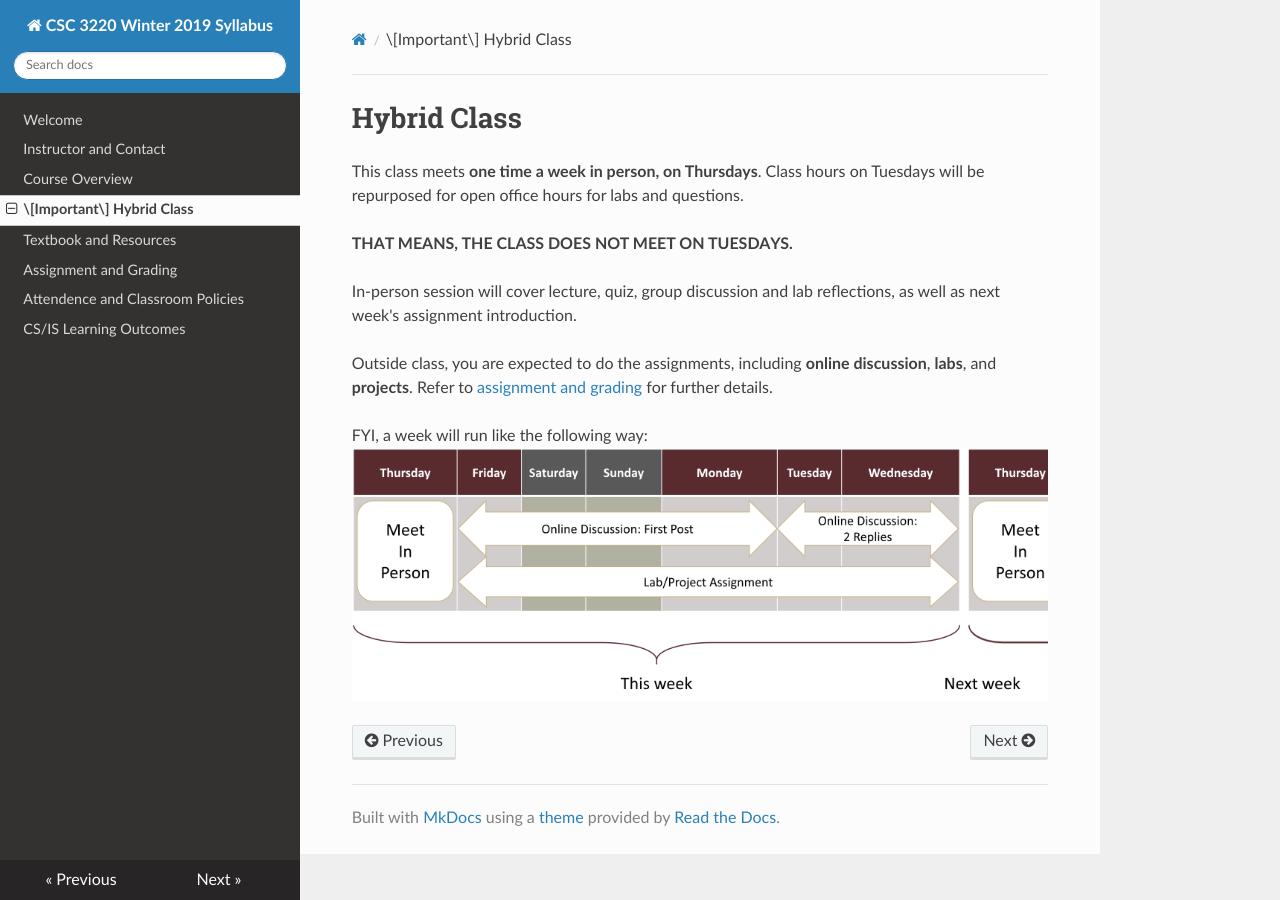
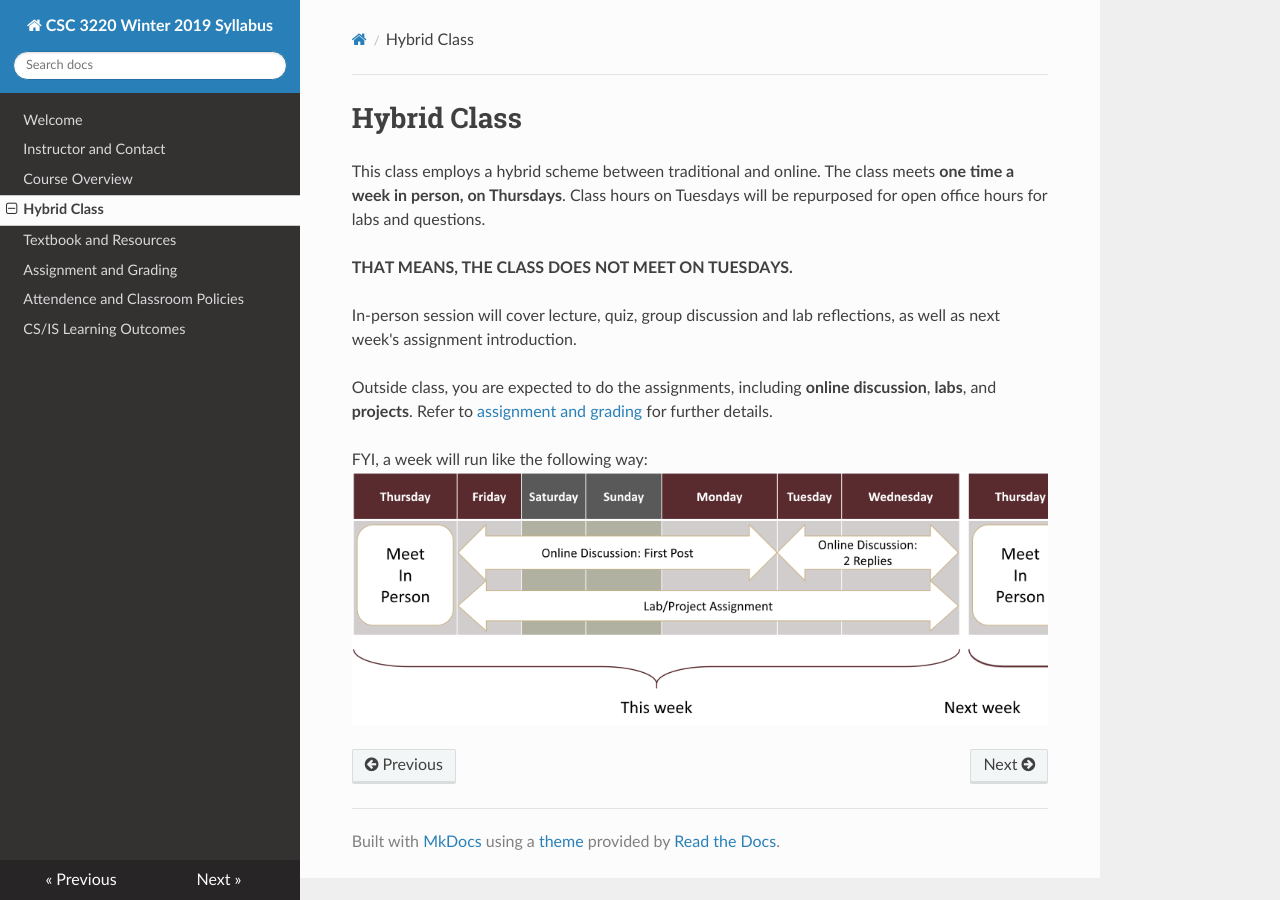
Before and after one commit to twpark/csc4800syl, an MkDocs documentation site: the page built from docs/hybrid.md, in a window 1280 px wide. Built offline with MkDocs 1.6.1, drawn with Linux system fonts in a browser that asks for light colours; nearby versions of some CDN libraries; old or Windows-style settings are respelled for this version of MkDocs.

Commit message:
hybrid title revision

```diff
--- a/docs/hybrid.md
+++ b/docs/hybrid.md
@@ -1,6 +1,6 @@
 # Hybrid Class
 
-This class meets **one time a week in person, on Thursdays**. Class hours on Tuesdays will be repurposed for open office hours for labs and questions.
+This class employs a hybrid scheme between traditional and online. The class meets **one time a week in person, on Thursdays**. Class hours on Tuesdays will be repurposed for open office hours for labs and questions.
 
 **THAT MEANS, THE CLASS DOES NOT MEET ON TUESDAYS.**
 
--- a/mkdocs.yml
+++ b/mkdocs.yml
@@ -9,7 +9,7 @@ pages:
   - Welcome: index.md
   - Instructor and Contact: contact.md
   - Course Overview: overview.md
-  - \[Important\] Hybrid Class: hybrid.md
+  - Hybrid Class: hybrid.md
   - Textbook and Resources: textbook.md
   - Assignment and Grading: grading.md
   - Attendence and Classroom Policies: classroom.md
```
